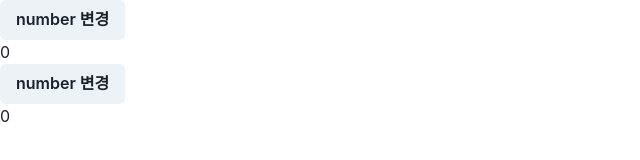
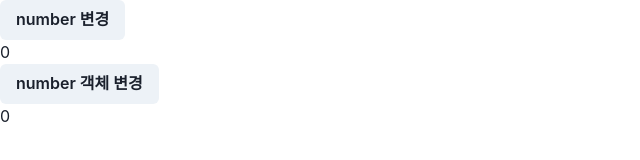
Before and after one commit to AngelosGithub/react231031, a React (Create React App) app: page / in a window 1280 px wide. Shown: the top 160 px of the page, without its empty margins (0-640 px from the left). Built offline with nearby package versions, Linux system fonts and the light colour scheme.

Commit message:
231106 상태가 같은지 아닌지 판단해서 re-render 결정함, 객체는 참조값을 사용

```diff
--- a/src/App.js
+++ b/src/App.js
@@ -20,7 +20,7 @@ function App(props) {
         <Text>{number}</Text>
       </Box>
       <Box>
-        <Button onClick={handleNumberObjectChange}>number 변경</Button>
+        <Button onClick={handleNumberObjectChange}>number 객체 변경</Button>
         <Text>{numberObject.number}</Text>
       </Box>
     </div>
```
